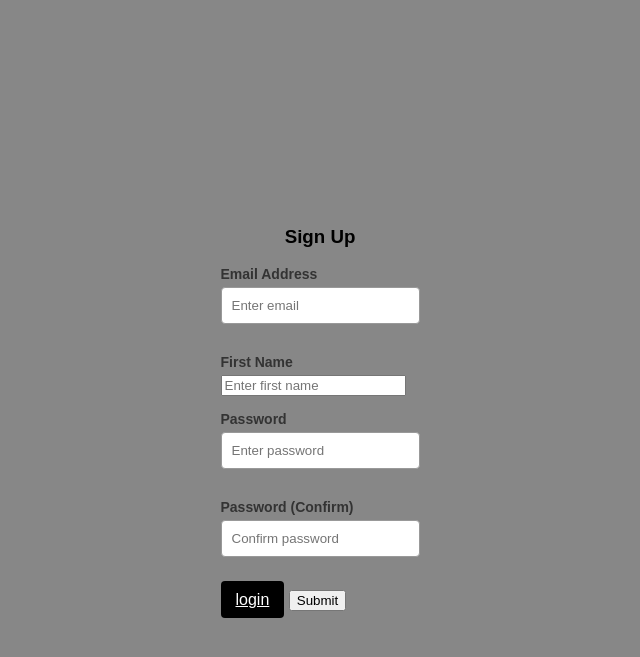
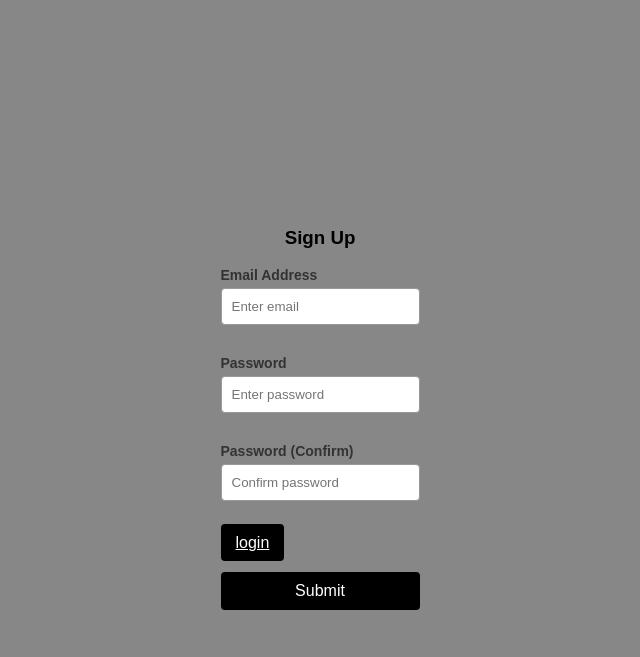
Before and after one commit to jaydenh-deltion/password-manager-py, a Flask app: page /signup in a window 1280 px wide. Shown: the top 657 px of the page, without its empty margins (320-960 px from the left). Run offline with Flask 3, Linux system fonts and the light colour scheme.

Commit message:
login/ sign up

```diff
--- a/website/auth.py
+++ b/website/auth.py
@@ -1,4 +1,5 @@
 from flask import Blueprint, render_template
+from flask_login import LoginManager, UserMixin, login_user, login_required, logout_user, current_user
 
 auth = Blueprint('auth', __name__)
 
@@ -9,3 +10,8 @@ def login():
 @auth.route('/signup')
 def signup():
     return render_template('sign_up.html')
+
+@auth.route('/dashboard')
+@login_required
+def dashboard():
+    return render_template('dashboard.html')
--- a/website/static/sign_up.css
+++ b/website/static/sign_up.css
@@ -2,7 +2,6 @@
 body {
     margin: 0;
     padding: 0;
-    /* Donkergrijze achtergrond zoals in de afbeelding */
     background: #878787;
     font-family: Arial, sans-serif;
     display: flex;
--- a/website/templates/dashboard.html
+++ b/website/templates/dashboard.html
@@ -1,6 +1,6 @@
 <!DOCTYPE html>
 <html>
 <head>
-  <link rel="stylesheet" href="../static/home.css">
+  <link rel="stylesheet" href="../static/dashboard.css">
   <h1>home</h1>
   <style>
--- a/website/templates/login.html
+++ b/website/templates/login.html
@@ -14,7 +14,7 @@
 <form method="POST">
 <br />
 <h3 align="center">Login</h3>
-<div class="form-group">
+<div class="form-group" class="register-box" >
   <label for="email">Email Address</label>
   <input
     type="email"
@@ -36,7 +36,8 @@
 <br />
 
 <a href="{{ url_for('auth.signup') }}" class="register-btn">Sign Up</a>
-<button type="button" href="dashboard.html" class="login-btn">Login</button>
+<a href="{{ url_for('auth.dashboard') }}" class="login-btn">Login</a>
+<br />
 <br />
 <input type="checkbox" id="remember" name="remember"><label for="remember"> Remember me</label>
 
--- a/website/templates/sign_up.html
+++ b/website/templates/sign_up.html
@@ -8,6 +8,7 @@
     <title>Sign up</title>
 </head>
 <body>
+
     <form method="POST">
         <br />
       <h3 align="center">Sign Up</h3>
@@ -20,17 +21,7 @@
           name="email"
           placeholder="Enter email"
         />
-      </div>
-      <div class="form-group">
-        <label for="firstName">First Name</label>
-        <input
-          type="text"
-          class="form-control"
-          id="firstName"
-          name="firstName"
-          placeholder="Enter first name"
-        />
-      </div>
+        </div>
       <div class="form-group">
         <label for="password1">Password</label>
         <input
@@ -53,7 +44,7 @@
       </div>
       <br />
       <a href="{{ url_for('auth.login') }}" class="register-btn">login</a>
-      <button type="submit" class="btn btn-primary">Submit</button>
+      <button type="submit" class="register-btn">Submit</button>
     </form>
 </body>
 </html>
```
Also changed, not shown: website/static/dashboard.css (renamed from website/static/home.css).
